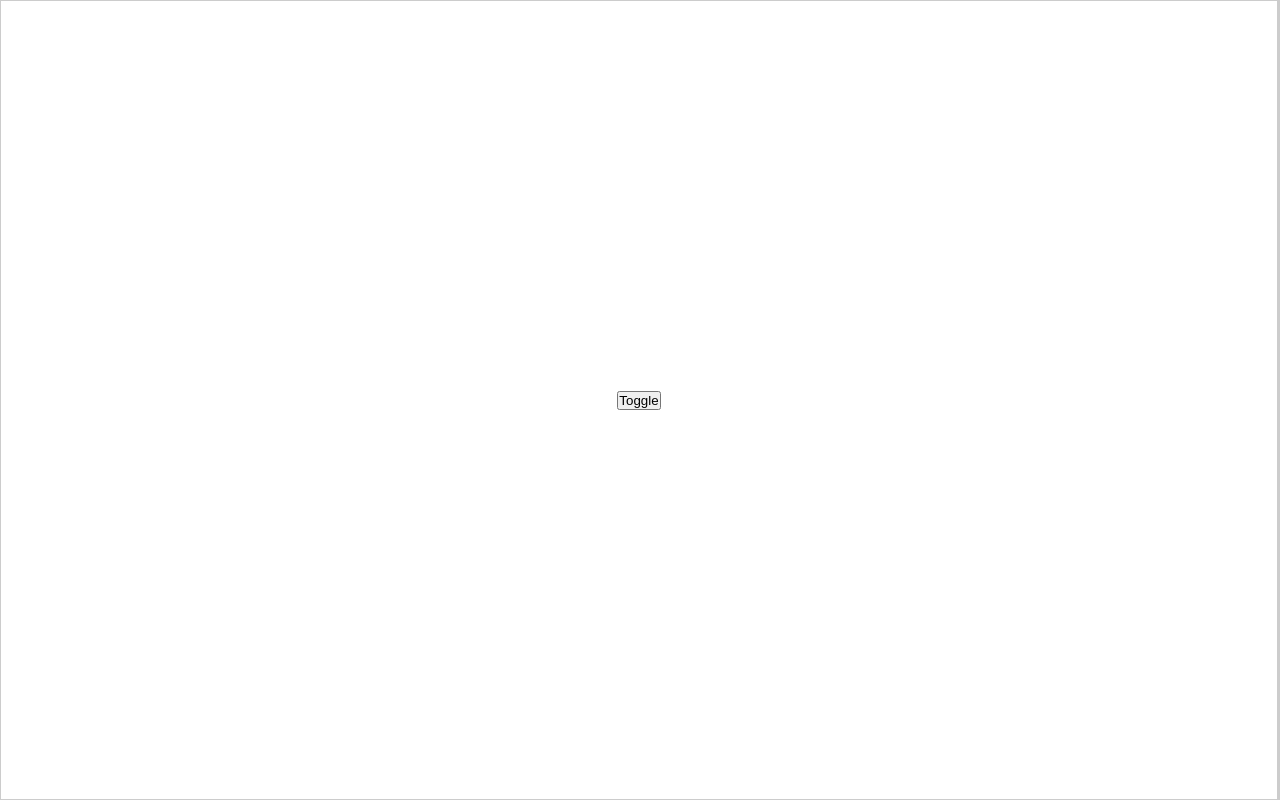
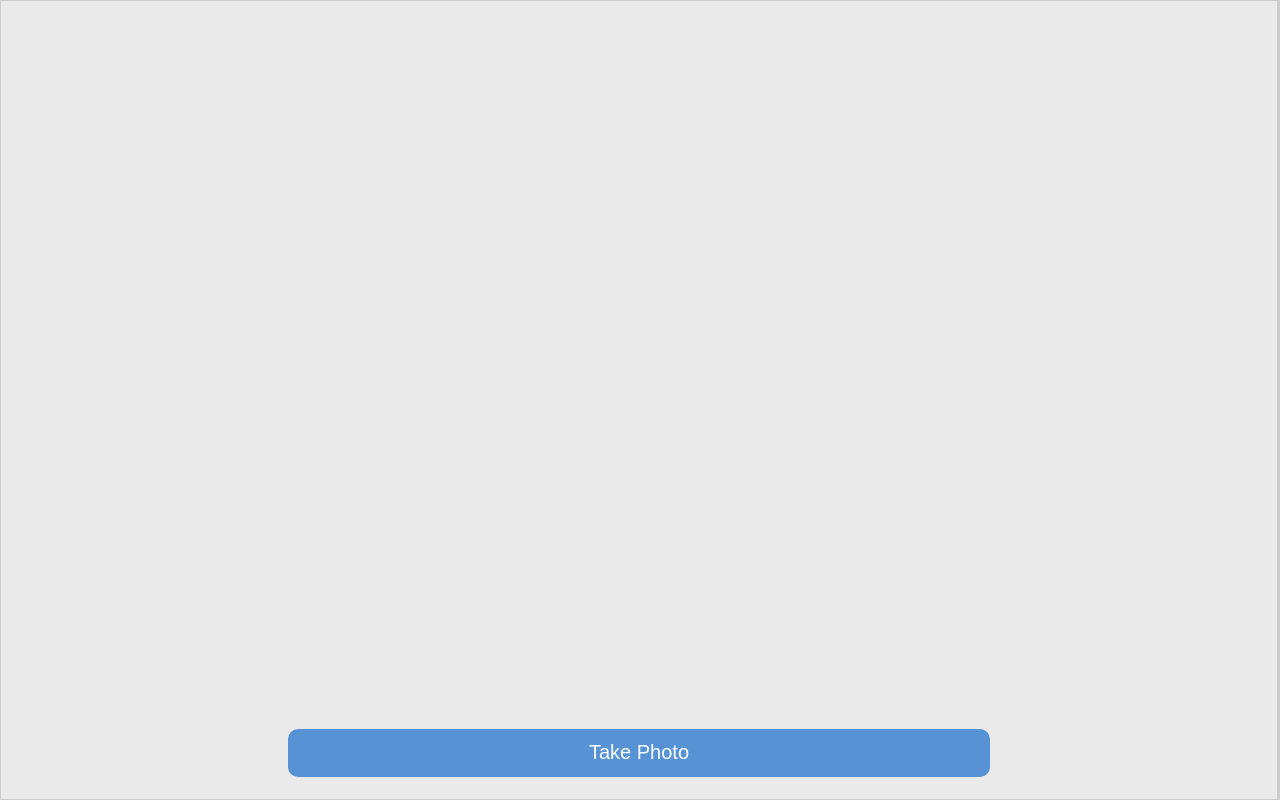
Before and after one commit to harrydnewman/Capstone, a React (Vite) app in the folder frontend/: page /test in a window 1280 px wide. Built offline with nearby package versions, Linux system fonts and the light colour scheme; no server answers.

Commit message:
works works works

```diff
--- a/frontend/src/pages/Test.jsx
+++ b/frontend/src/pages/Test.jsx
@@ -1,19 +1,37 @@
-import React, { useState } from "react";
+import React, { useState, useRef } from "react";
 // import styles from "..styles/Test.module.css";
 import styles from '../styles/Test.module.css'
+import Webcam from "react-webcam";
 
 export default function Test() {
     const [expanded, setExpanded] = useState(false);
+    const webcamRef = useRef(null);
 
     const handleClick = () => {
         console.log('Button clicked!');
         setExpanded(!expanded)
-      };
+    };
 
     return (
         <div className={styles.container}>
             <div className={`${styles.box} ${expanded ? styles.leftCollapsed : styles.leftExpanded}`}>
-                <button onClick={() => handleClick()}>Toggle</button>
+                {/* <button onClick={() => handleClick()}>Toggle</button> */}
+                <div className={styles.webcamDiv}>
+                    <Webcam
+                        ref={webcamRef}
+                        style={{
+                            width: "60%",
+                            height: "85%",
+                            objectFit: "cover",
+                        }}
+                        className={styles.webcam}
+                    />
+                    <div className={styles.takeButtonDiv}>
+                        <button className={styles.takeButton} onClick={handleClick}>
+                            <p>Take Photo</p>
+                        </button>
+                    </div>
+                </div>
             </div>
             <div className={`${styles.box} ${expanded ? styles.rightExpanded : styles.rightCollapsed}`}>
                 <p>This div expands!</p>
--- a/frontend/src/styles/Test.module.css
+++ b/frontend/src/styles/Test.module.css
@@ -2,16 +2,62 @@
   display: flex;
   width: 100%;
   height: 100vh;
-    transition: all 0.5s ease;
+  transition: all 0.7s ease;
 }
 
 .box {
-    transition: width 0.5s ease;
+  transition: width 0.7s ease;
   overflow: hidden;
   display: flex;
   align-items: center;
   justify-content: center;
   border: 1px solid #ccc;
+}
+
+.webcamDiv {
+  display: flex;
+  flex-direction: column;
+  align-items: center;
+  justify-content: center;
+  height: 100vh;
+  width: 100%;
+  background: rgb(234, 234, 234);
+}
+
+.webcam {
+  border-radius: 10px;
+}
+
+.takeButtonDiv {
+  width: 55%;
+  height: 6%;
+  margin-top: 2%;
+  transition: transform 0.3s ease;
+}
+
+.takeButton {
+  width: 100%;
+  height: 100%;
+  background-color: rgb(86, 146, 212);
+  border: 0;
+  border-radius: 10px;
+}
+
+.takeButton:hover {
+  cursor: pointer;
+}
+
+.takeButtonDiv:hover {
+  transform: scale(1.1);
+}
+
+.takeButton p {
+  color: white;
+  font-size: 20px;
+}
+
+video {
+  transform: scaleX(-1);
 }
 
 /* Width transitions */
@@ -20,11 +66,11 @@
 }
 
 .leftCollapsed {
-    width: 50%;
+  width: 60%;
 }
 
 .rightExpanded {
-    width: 50%;
+  width: 40%;
 }
 
 .rightCollapsed {
```
Lines whose indentation alone changed are shown as unchanged.
